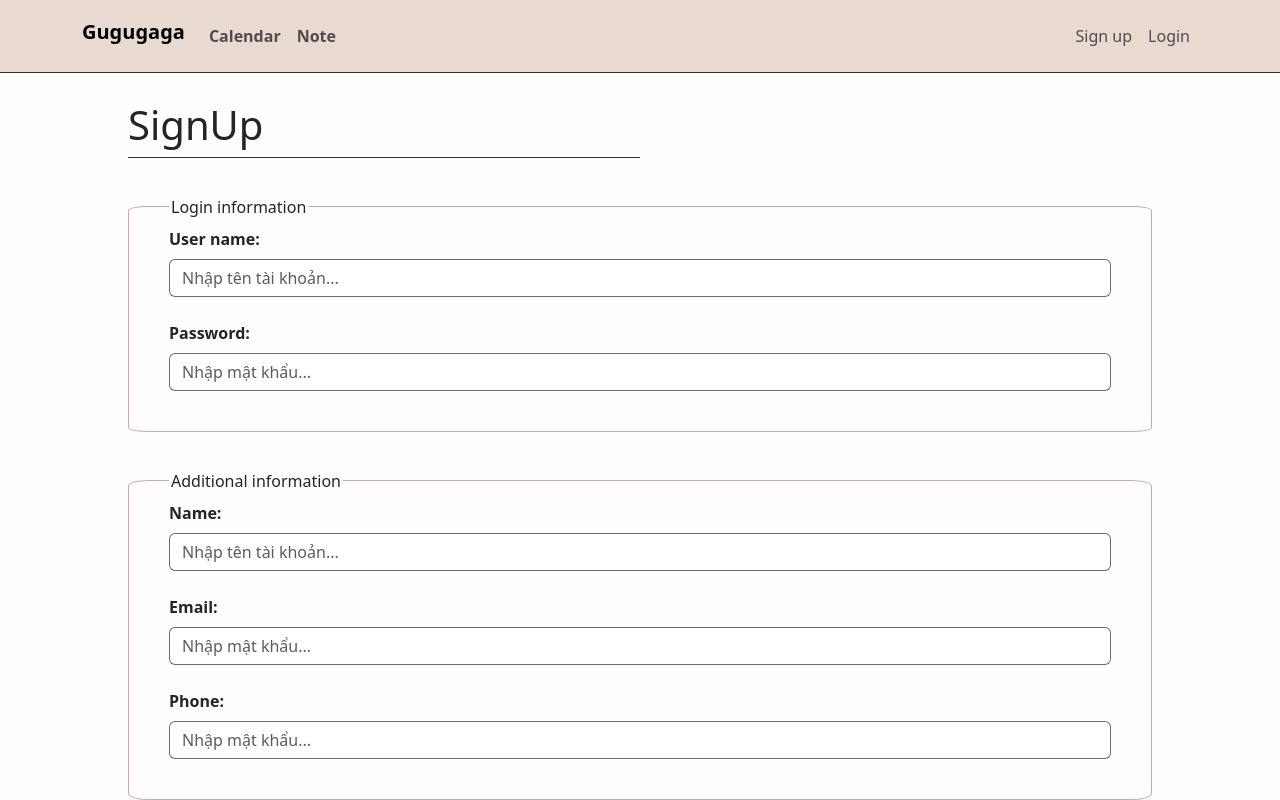
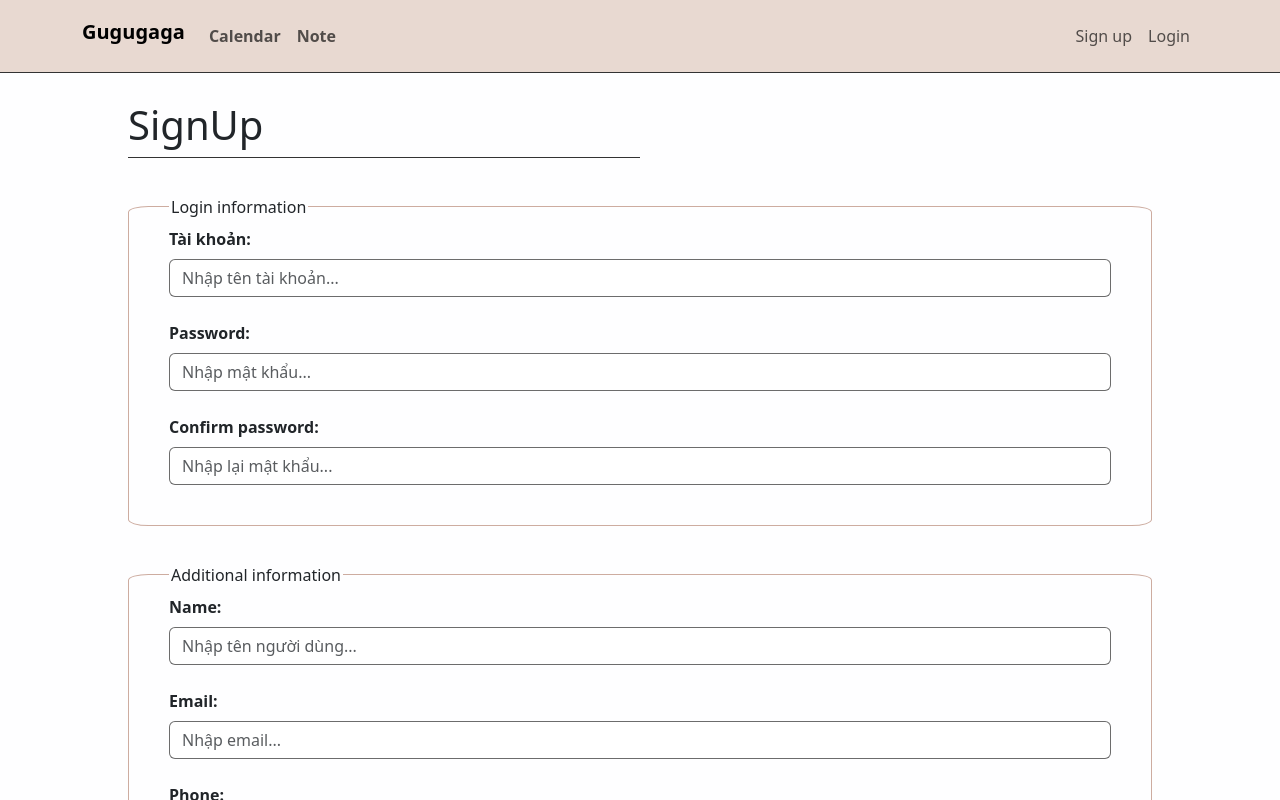
Before and after one commit to ldqanh1408/gugugaga, a React (Create React App) app in the folder client/: page /sign-up in a window 1280 px wide. Shown: the top 800 px of the page. Built offline with nearby package versions, Linux system fonts and the light colour scheme.

Commit message:
forms 70%

```diff
--- a/client/data/db.json
+++ b/client/data/db.json
@@ -1,22 +1,31 @@
 {
-    "users" : [
+  "users": [
     {
       "_id": 1,
-            "name": "Ka",
-            "user_name": "KaaKaa",
+      "user_name": "Ka",
+      "account": "KaaKaa",
       "password": "123",
       "avatar": "Link",
-            "email" : "",
-            "phone_number" : "",
+      "email": "",
+      "phone_number": "",
       "created_at": "",
       "last_login": "",
       "chat_id": 1,
-            "journal_id": 1
+      "journal_id": 1,
+      "id": "d026"
+    },
+    {
+      "id": "7eb7",
+      "account": "123",
+      "user_name": "Ka",
+      "password": "123",
+      "email": "kaakaa3005@gmail.com",
+      "phone_number": "1561320"
     }
   ],
   "journals": [
     {
-            "_id":1,
+      "_id": 1,
       "user_id": 1,
       "notes": [
         {
@@ -25,7 +34,8 @@
           "header": "Ngày tuyệt vời!",
           "text": "Hôm nay tôi cảm thấy rất vui vì đạt được mục tiêu trong công việc."
         }
-            ]
+      ],
+      "id": "b2a0"
     }
   ],
   "chats": [
@@ -44,7 +54,8 @@
           "role": "ai"
         }
       ],
-            "last_update": "2025-03-01T10:02:00"
+      "last_update": "2025-03-01T10:02:00",
+      "id": "f0a2"
     }
   ]
 }
--- a/client/src/Pages/Login/index.js
+++ b/client/src/Pages/Login/index.js
@@ -1,58 +1,71 @@
-import React, {useState} from 'react'
+import React, { useState } from "react";
 import "bootstrap/dist/css/bootstrap.min.css";
 import { Button, Form } from "react-bootstrap";
-import { getUsers } from '../../services/userService.js'
-import './Login.css'
-import {useNavigate} from 'react-router-dom'
-function Login(){
-    const [userName, setUserName] = useState("");
+import { getUsers } from "../../services/userService.js";
+import "./Login.css";
+import { useNavigate } from "react-router-dom";
+function Login() {
+  const [account, setAccount] = useState("");
   const [password, setPassword] = useState("");
-    const [error, setError] = useState('');
+  const [error, setError] = useState("");
   const navigate = useNavigate();
   const handleSubmit = async (e) => {
     e.preventDefault();
     try {
       const users = await getUsers();
-          const user = users.find((user, index) => user.user_name === userName && user.password === password);
-          if(user){
+      const user = users.find(
+        (user, index) =>
+          user.account === account && user.password === password
+      );
+      if (user) {
         // Giả sử bạn có một token giả lập để lưu vào localStorage
-            const token = 'fake-jwt-token';
-            localStorage.setItem('token', token);
+        const token = "fake-jwt-token";
+        localStorage.setItem("token", token);
         // Chuyển hướng người dùng đến trang khác
-            console.log('Login successful:', user);
-            navigate('/');
+        console.log("Login successful:", user);
+        navigate("/");
         window.location.reload();
       }
       // Lưu token vào localStorage hoặc state quản lý
       // Chuyển hướng người dùng đến trang khác
       else {
-                setError('Invalid username or password');
+        setError("Invalid username or password");
       }
     } catch (error) {
-            console.error('Error fetching users:', error);
-            setError('An error occurred. Please try again.');
+      console.error("Error fetching users:", error);
+      setError("An error occurred. Please try again.");
     }
   };
-    return(
+  return (
     <div className="containter form-1">
       <div className="title">
         <h1>Login</h1>
       </div>
       <div className="">
-                <Form className="d-flex flex-column form-2">
+        <Form className="">
+          <div className="d-flex flex-column form-2">
             <Form.Group>
               <Form.Label className="fw-semibold">User name:</Form.Label>
-                        <Form.Control placeholder="Nhập tên tài khoản..." className="form-control" onChange={(e) => setUserName(e.target.value)}></Form.Control>
+              <Form.Control
+                placeholder="Nhập tên tài khoản..."
+                className="form-control"
+                onChange={(e) => setAccount(e.target.value)}
+              ></Form.Control>
               <Form.Text></Form.Text>
             </Form.Group>
             <Form.Group className="mt-4">
               <Form.Label className="fw-semibold">Password:</Form.Label>
-                        <Form.Control placeholder="Nhập mật khẩu..." className="form-control" onChange={(e) => setPassword(e.target.value)}></Form.Control>
+              <Form.Control
+                placeholder="Nhập mật khẩu..."
+                className="form-control"
+                onChange={(e) => setPassword(e.target.value)}
+              ></Form.Control>
               <Form.Text></Form.Text>
             </Form.Group>
-                </Form>
-                <Form>
-                    <Button type="submit" onClick={handleSubmit}>Login</Button>
+          </div>
+          <Button type="submit" onClick={handleSubmit}>
+            Login
+          </Button>
         </Form>
       </div>
     </div>
--- a/client/src/Pages/SignUp/index.js
+++ b/client/src/Pages/SignUp/index.js
@@ -1,7 +1,48 @@
 import "bootstrap/dist/css/bootstrap.min.css";
 import { Button, Form } from "react-bootstrap";
-import './SignUp.css'
+import './SignUp.css';
+import { useNavigate } from 'react-router-dom';
+
+import {useState} from 'react';
+import { addUser } from '../../services/userService';
+
 function SignUp(){
+    const [account, setAccount] = useState("");
+    const [userName, setUserName] = useState("");
+    const [password, setPassword] = useState("");
+    const [email, setEmail] =  useState("");
+    const [confirmPassword, setConfirmPassword] = useState("");
+    const [phoneNumber, setPhoneNumber] =  useState("");
+    const [error, setError] = useState("");
+    const navigate = useNavigate();
+
+
+    const handleSubmit = async (e) => {
+        e.preventDefault();
+        try{
+            if(password !== confirmPassword){
+                setError("Passwords do not match");
+                return;
+            }
+            const newUser = {
+                account,
+                user_name: userName,
+                password,
+                email,
+                phone_number: phoneNumber,
+            };
+            await addUser(newUser);
+            console.log('User added successfully');
+            navigate('/login');
+
+        }
+        catch(error){
+            setError('An error occurred. Please try again.');
+
+        }
+    }
+
+
     return(
         <div className="containter form-1">
             <div className="title">
@@ -10,35 +51,44 @@ function SignUp(){
             <div className="">
                 <Form className="d-flex flex-column form-2 login">
                     <Form.Group>
-                        <Form.Label className="fw-semibold">User name:</Form.Label>
-                        <Form.Control placeholder="Nhập tên tài khoản..." className="form-control"></Form.Control>
+                        <Form.Label className="fw-semibold">Tài khoản:</Form.Label>
+                        <Form.Control onChange={(e) => setAccount(e.target.value)} placeholder="Nhập tên tài khoản..." className="form-control"></Form.Control>
                         <Form.Text></Form.Text>
                     </Form.Group>
                     <Form.Group className="mt-4">
                         <Form.Label className="fw-semibold">Password:</Form.Label>
-                        <Form.Control placeholder="Nhập mật khẩu..." className="form-control"></Form.Control>
+                        <Form.Control type="password" onChange={(e) => setPassword(e.target.value)} placeholder="Nhập mật khẩu..." className="form-control"></Form.Control>
+                        <Form.Text></Form.Text>
+                    </Form.Group>
+                    <Form.Group className="mt-4">
+                        <Form.Label className="fw-semibold">Confirm password:</Form.Label>
+                        <Form.Control type="password" onChange={(e) => setConfirmPassword(e.target.value)} placeholder="Nhập lại mật khẩu..." className="form-control"></Form.Control>
                         <Form.Text></Form.Text>
                     </Form.Group>
                 </Form>
 
-                <Form className="d-flex flex-column form-2 additional">
+                <Form className="">
+                    <div className="d-flex flex-column form-2 additional">
+
                         <Form.Group>
                             <Form.Label className="fw-semibold">Name:</Form.Label>
-                        <Form.Control placeholder="Nhập tên tài khoản..." className="form-control"></Form.Control>
+                            <Form.Control onChange={(e) => setUserName(e.target.value)}  placeholder="Nhập tên người dùng..." className="form-control"></Form.Control>
                             <Form.Text></Form.Text>
                         </Form.Group>
                         <Form.Group className="mt-4">
                             <Form.Label className="fw-semibold">Email:</Form.Label>
-                        <Form.Control placeholder="Nhập mật khẩu..." className="form-control"></Form.Control>
+                            <Form.Control type="email" onChange={(e) => setEmail(e.target.value)} placeholder="Nhập email..." className="form-control"></Form.Control>
                             <Form.Text></Form.Text>
                         </Form.Group>
                         <Form.Group className="mt-4">
                             <Form.Label className="fw-semibold">Phone:</Form.Label>
-                        <Form.Control placeholder="Nhập mật khẩu..." className="form-control"></Form.Control>
+                            <Form.Control onChange={(e) => setPhoneNumber(e.target.value)} placeholder="Nhập số điện thoại..." className="form-control"></Form.Control>
                             <Form.Text></Form.Text>
                         </Form.Group>
+                    </div>
+                    {error && <p className="text-danger">{error}</p>}
+                    <Button type="submit" onClick={handleSubmit}>Sign up</Button>
                 </Form>
-                <Button>Sign up</Button>
             </div>
         </div>
     );
--- a/client/src/layouts/Footer/Footer.css
+++ b/client/src/layouts/Footer/Footer.css
@@ -2,6 +2,7 @@
     background-color: var(--nav-color);
     padding: 30px 25px 25px 25px;
     border-top: 1px #333 solid;
+    margin-top: 48px;
 }
 
 .item1 {
```
Lines whose indentation alone changed are shown as unchanged.
